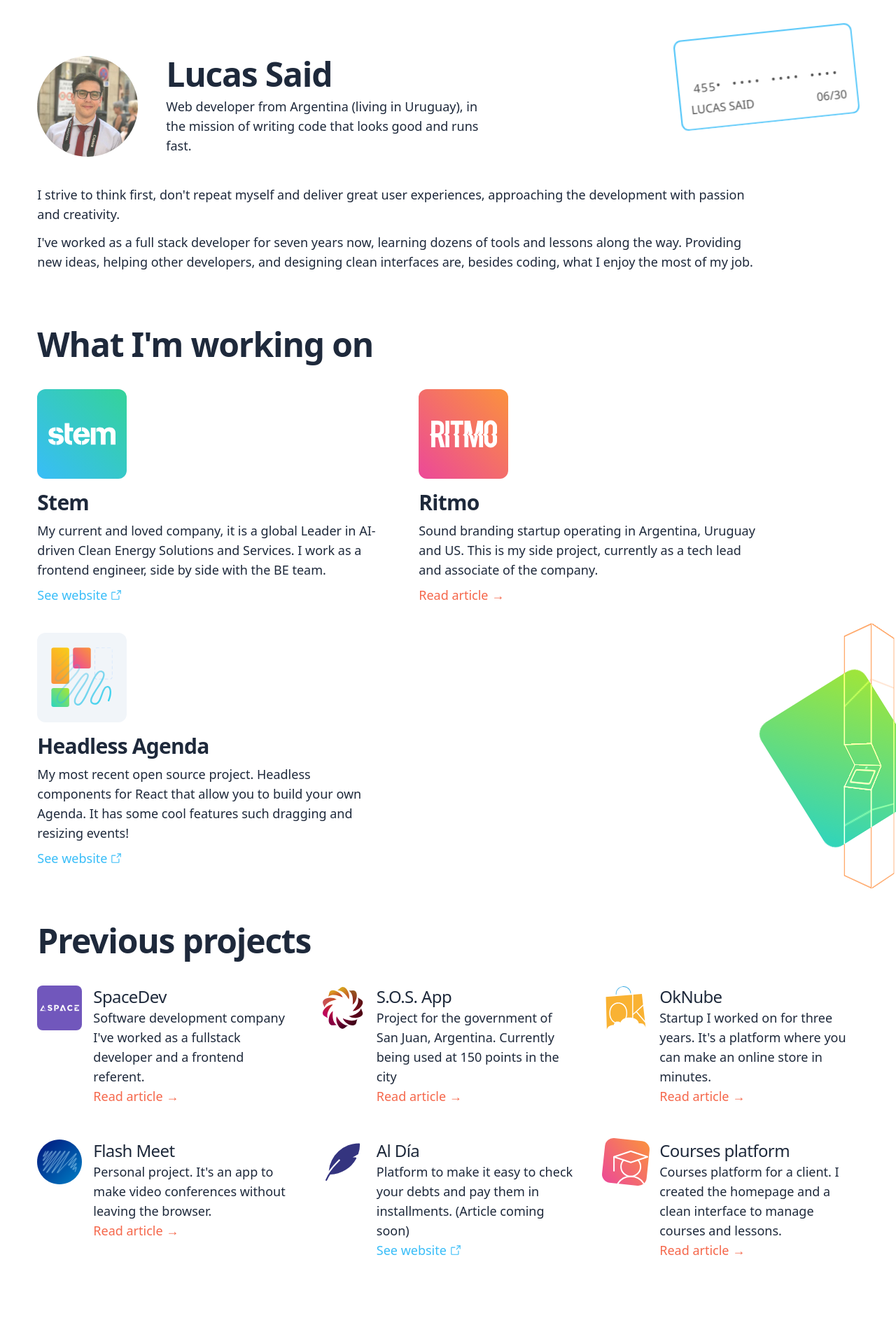
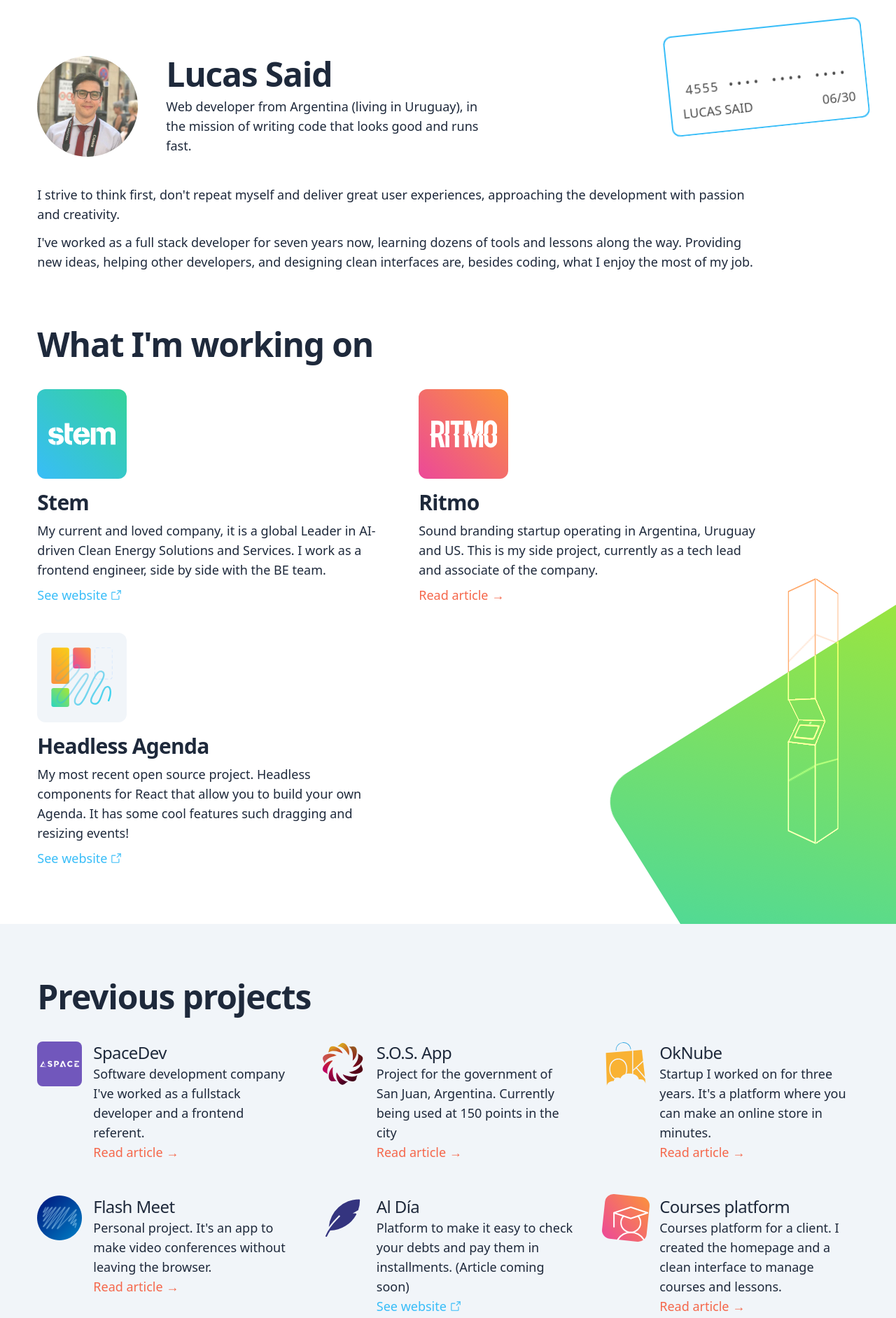
Before and after one commit to lucassaid/portfolio, a React (Create React App) app: page / in a window 1280 px wide. Shown: the top 1883 px of the page at 70% size. Built offline with nearby package versions, Linux system fonts and the light colour scheme.

Commit message:
added animations

```diff
--- a/src/components/Footer.tsx
+++ b/src/components/Footer.tsx
@@ -11,7 +11,7 @@
           Analytical and self-critical, lover of cats and coffee.
         </p>
       </div>
-      <hr className="border-slate-400" />
+      <hr className="border-slate-300" />
       <div className="space-y-1 mt-4">
         <a
           className="flex items-center gap-2"
--- a/src/components/Layout.tsx
+++ b/src/components/Layout.tsx
@@ -25,7 +25,7 @@
   return (
     <div className="text-lg text-slate-800">
       <Outlet />
-      <div className="bg-slate-300 py-10">
+      <div className="bg-slate-100 py-10">
         <Footer />
       </div>
     </div>
--- a/src/components/Point3d/Point3dDemo.tsx
+++ b/src/components/Point3d/Point3dDemo.tsx
@@ -20,13 +20,10 @@
         viewport={{ amount: 'all' }}
       >
         <div
-          className="gradient-green absolute h-full left-0 top-0 z-40"
+          className="gradient-green absolute w-[300px] h-[300px] left-0 top-40 z-40 rounded-3xl"
           style={{
             mixBlendMode: 'plus-lighter',
-            width: 176,
-            transform: 'rotate(328deg)',
-            left: -78,
-            borderRadius: 20,
+            transform: 'rotate(328deg) scale(2)',
           }}
         />
         <Point3d
@@ -34,9 +31,11 @@
           backDoorOpened={storageOpened}
           storageVisible={aidKitOutside}
         />
-        {rotation > 130 && (
         <button
-            className="absolute z-50 whitespace-nowrap -left-36 bottom-2 border-slate-900"
+          className={`
+            absolute z-50 whitespace-nowrap -left-36 bottom-2 bg-white/20 text-white border-none transition-opacity
+            ${rotation > 130 ? 'opacity-100' : 'opacity-0'}
+          `}
           onClick={() => {
             if (!storageOpened) {
               setStorageOpened(true)
@@ -53,7 +52,6 @@
         >
           {storageOpened ? 'Close storage' : 'Open storage'}
         </button>
-        )}
       </motion.div>
     </div>
   )
--- /dev/null
+++ b/src/components/Section.tsx
@@ -0,0 +1,39 @@
+import { AnimationProps, motion } from 'framer-motion'
+import { ComponentProps, ReactNode } from 'react'
+import { Transition, Variants } from 'framer-motion'
+import { ViewportProps } from 'framer-motion/types/motion/features/viewport/types'
+
+export const sectionVariants: Variants = {
+  initial: {
+    y: 100,
+    opacity: 0,
+  },
+  visible: {
+    y: 0,
+    opacity: 1,
+  },
+}
+
+export const sectionTransition: Transition = {
+  type: 'tween',
+  duration: 0.8,
+}
+
+export const tweenToTop: ComponentProps<typeof motion.div> = {
+  variants: sectionVariants,
+  initial: 'initial',
+  whileInView: 'visible',
+  viewport: { once: true, margin: '-50px' },
+  transition: sectionTransition,
+}
+
+export default function Section({ children, className }: { children: ReactNode, className?: string }) {
+  return (
+    <motion.section
+      {...tweenToTop}
+      className={className}
+    >
+      {children}
+    </motion.section>
+  )
+}
--- a/src/components/SpeedometerDemo/SpeedometerDemo.tsx
+++ b/src/components/SpeedometerDemo/SpeedometerDemo.tsx
@@ -32,7 +32,7 @@
   const [marksStep, setMarksStep] = useState(10)
 
   const sliders = (
-    <div className="relative w-16 text-sm space-y-1 transition-all duration-300 opacity-0 group-hover:opacity-100 group-focus:opacity-100">
+    <div className="relative w-16 text-sm space-y-1 transition-all duration-300 opacity-30 group-hover:opacity-100 group-focus:opacity-100">
       <ValuesSetter
         values={values}
         setValues={setValues}
@@ -66,7 +66,7 @@
   )
 
   const checkboxes = (
-    <div className="hidden sm:block space-y-2 text-slate-400 right-8 opacity-0 transition-all duration-300 group-hover:opacity-100">
+    <div className="hidden sm:block space-y-2 text-slate-400 right-8 opacity-30 transition-all duration-300 group-hover:opacity-100">
       <Checkboxes
         items={items}
         setItems={setItems}
--- a/src/screens/home/CurrentProjects.tsx
+++ b/src/screens/home/CurrentProjects.tsx
@@ -4,7 +4,7 @@
 
 export default function CurrentProjects() {
   return (
-    <div className="md:flex gap-x-14 gap-y-10 space-y-14 md:space-y-0 flex-wrap">
+    <div className="md:flex gap-x-14 gap-y-10 space-y-14 md:space-y-0 flex-wrap" >
       {projects.map(project => (
         <div
           className="space-y-2 md:w-5/12"
--- a/src/screens/home/HomeScreen.tsx
+++ b/src/screens/home/HomeScreen.tsx
@@ -9,6 +9,7 @@
 import { motion } from 'framer-motion'
 import { useEffect, useRef } from 'react'
 import { Link } from 'react-router-dom'
+import Section from '../../components/Section'
 
 const leftForm = (
   <motion.div
@@ -18,15 +19,41 @@
     `}
     style={{
       scale: 3,
+      mixBlendMode: 'difference',
     }}
     animate={{
       rotate: [30, 120, 30],
     }}
     transition={{
       repeat: Infinity,
-      duration: 30
+      duration: 20
     }}
   />
+)
+
+const point3dDemo = (
+  <motion.div
+    className="absolute top-[28rem] hidden lg:block right-10 xl:right-20 2xl:-right-20 group"
+    transition={{
+      bounce: 0.5,
+      type: 'spring',
+      duration: 3,
+    }}
+    initial={{ opacity: 0, y: 50 }}
+    whileInView={{ opacity: 1, y: 0 }}
+    viewport={{ once: true, margin: '-50px' }}
+  >
+    <Point3dDemo />
+    <div className="opacity-0 group-hover:opacity-100 absolute bottom-20 -left-48 w-64 transition-opacity text-sm z-50">
+      <Link
+        to="/project/cisem"
+        target=""
+        className="text-accent underline"
+      >
+        More about this project →
+      </Link>
+    </div>
+  </motion.div>
 )
 
 export default function HomeScreen() {
@@ -59,45 +86,39 @@
           What I&apos;m working on
         </h2>
         <CurrentProjects />
+        {point3dDemo}
+      </div>
       <div className="h-20" />
+      <div className="bg-slate-100 py-20 z-50 relative">
+        <Section className="container relative">
           <h2 className="mb-10">
             Previous projects
           </h2>
           <OldProjects />
+        </Section>
+      </div>
       <div className="h-20" />
-        <div className="space-y-3">
-          <h2 className="">
+      <Section className="container relative">
+        <h2>
           Tech I&apos;m used to
         </h2>
+        <div className="h-3" />
         <p>
           Hover or tap on each one to see more details.
         </p>
-          <div className="h-3" />
+        <div className="h-6" />
         <Tools />
-        </div>
-        <div className="absolute top-[32rem] right-10 hidden lg:block xl:right-0 2xl:-right-36 group">
-          <Point3dDemo />
-          <div className="opacity-0 group-hover:opacity-100 absolute bottom-20 -left-48 w-64 transition-opacity text-sm z-50">
-            <Link
-              to="/project/cisem"
-              target=""
-              className="text-accent underline"
-            >
-              More about this project →
-            </Link>
-          </div>
-        </div>
-      </div>
+      </Section>
       <div className="h-20" />
       <div className="h-10" />
-      <div className="bg-gradient-to-bl from-sky-900 to-slate-900  py-20 text-white">
+      <Section className="bg-gradient-to-bl from-sky-900 to-slate-900  py-20 text-white">
         <div className="h-10" />
         <OpenSourceProjects />
         <div className="h-10" />
-      </div>
+      </Section>
       <div className="h-20" />
       <div className="h-10" />
-      <div className="container">
+      <Section className="container">
         <div className="md:flex items-center">
           <div className="md:w-5/12 flex justify-center">
             <CompassDemo />
@@ -109,7 +130,7 @@
             {strings.aboutMe}
           </div>
         </div>
-      </div>
+      </Section>
       <div className="h-20" />
       <div className="h-10" />
     </div>
--- a/src/screens/home/OpenSource.tsx
+++ b/src/screens/home/OpenSource.tsx
@@ -1,4 +1,6 @@
+import { tweenToTop } from '../../components/Section'
 import { openSourceProjects } from '../../data/open-soruce/openSourceData'
+import { motion } from 'framer-motion'
 
 export default function OpenSourceProjects() {
 
@@ -16,15 +18,16 @@
           Try them out! All examples are interactive.
         </p>
       </div>
-      <div className="container space-y-28">
+      <div className="container space-y-40">
         {openSourceProjects.map((projectInfo, i) => (
-          <div
+          <motion.div
             key={projectInfo.id}
             className={`
               lg:flex gap-10 space-y-6 lg:space-y-0
               ${i % 2 !== 0 ? 'flex-row-reverse' : ''}
               ${projectInfo.rowClass || 'items-center'}
             `}
+            {...tweenToTop}
           >
             <div className="lg:w-6/12">
               {projectInfo.example}
@@ -41,7 +44,7 @@
                 {projectInfo.description}
               </div>
             </div>
-          </div>
+          </motion.div>
         ))}
       </div>
     </>
--- a/src/screens/home/Presentation.tsx
+++ b/src/screens/home/Presentation.tsx
@@ -1,5 +1,6 @@
 import CreditCardDemo from '../../components/CreditCard/CreditCardDemo'
 import profileImage from './profile.jpg'
+import { motion } from 'framer-motion'
 
 export default function Presentation() {
 
@@ -32,9 +33,18 @@
           Providing new ideas, helping other developers, and designing clean interfaces are, besides coding, what I enjoy the most of my job.
         </p>
       </div>
-      <div className="absolute hidden lg:block -top-10 2xl:top-20 -right-2 2xl:-right-36 transform scale-90 2xl:scale-110 -rotate-6">
+      <motion.div
+        className="absolute hidden lg:block -top-10 2xl:top-20 -right-2 2xl:-right-36 transform scale-90 2xl:scale-110"
+        transition={{
+          bounce: 0.5,
+          type: 'spring',
+          duration: 3,
+        }}
+        initial={{ opacity: 0, y: 50, rotate: 2 }}
+        animate={{ opacity: 1, y: 0, rotate: -6 }}
+      >
         <CreditCardDemo />
-      </div>
-    </div>
+      </motion.div>
+    </div >
   )
 }
```
Also changed, not shown: public/projects/cisem.md (+1 -1 lines). Lines whose indentation alone changed are shown as unchanged.
